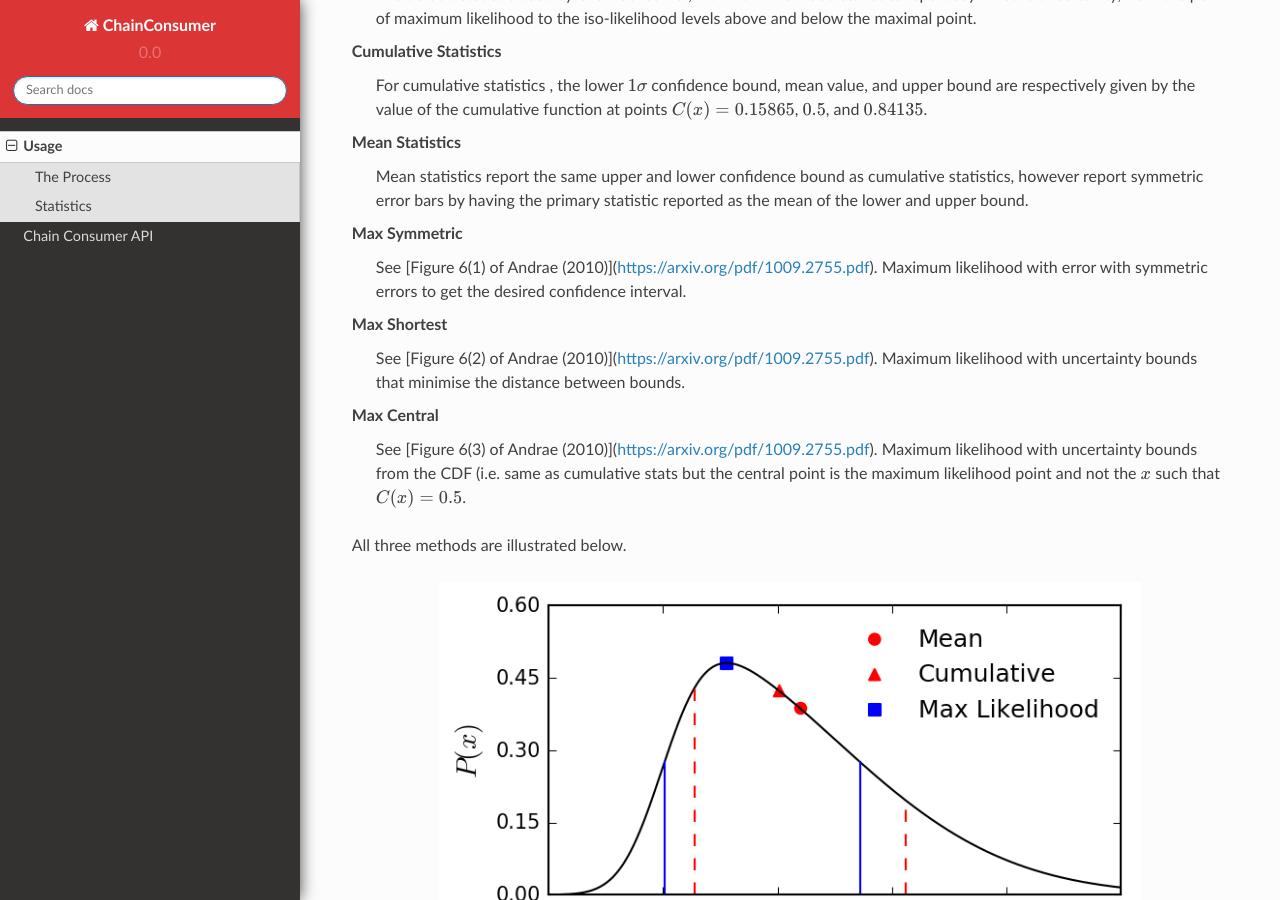
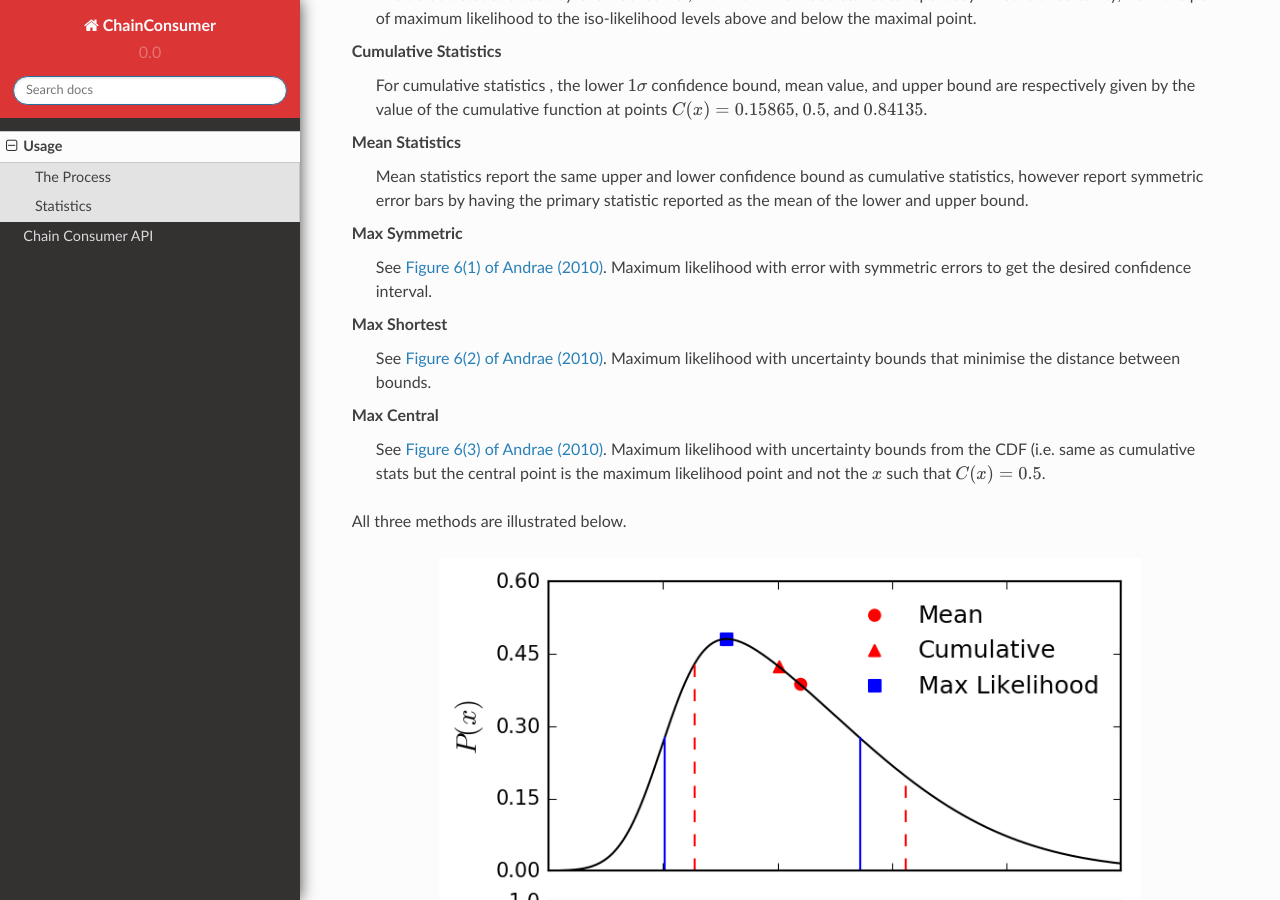
Before and after one commit to Samreay/ChainConsumer, a Sphinx documentation site: the page built from doc/usage.rst, in a window 1280 px wide and 900 px high, scrolled down 729 px. Built offline with Sphinx 7.4.7 and the Read the Docs theme 2.0.0, drawn with Linux system fonts in a browser that asks for light colours; pages that are not in the unit, such as notebooks, are missing from menus.

Commit message:
Updating doco

```diff
--- a/doc/usage.rst
+++ b/doc/usage.rst
@@ -43,13 +43,13 @@ Mean Statistics
    statistics, however report symmetric error bars by having the primary statistic
    reported as the mean of the lower and upper bound.
 Max Symmetric
-   See [Figure 6(1) of Andrae (2010)](https://arxiv.org/pdf/1009.2755.pdf). Maximum
+   See `Figure 6(1) of Andrae (2010) <https://arxiv.org/pdf/1009.2755.pdf>`_. Maximum
    likelihood with error with symmetric errors to get the desired confidence interval.
 Max Shortest
-   See [Figure 6(2) of Andrae (2010)](https://arxiv.org/pdf/1009.2755.pdf). Maximum
+   See `Figure 6(2) of Andrae (2010) <https://arxiv.org/pdf/1009.2755.pdf>`_. Maximum
    likelihood with uncertainty bounds that minimise the distance between bounds.
 Max Central
-   See [Figure 6(3) of Andrae (2010)](https://arxiv.org/pdf/1009.2755.pdf). Maximum
+   See `Figure 6(3) of Andrae (2010) <https://arxiv.org/pdf/1009.2755.pdf>`_. Maximum
    likelihood with uncertainty bounds from the CDF (i.e. same as cumulative stats
    but the central point is the maximum likelihood point and not the :math:`x` such that
    :math:`C(x)=0.5`.
```
